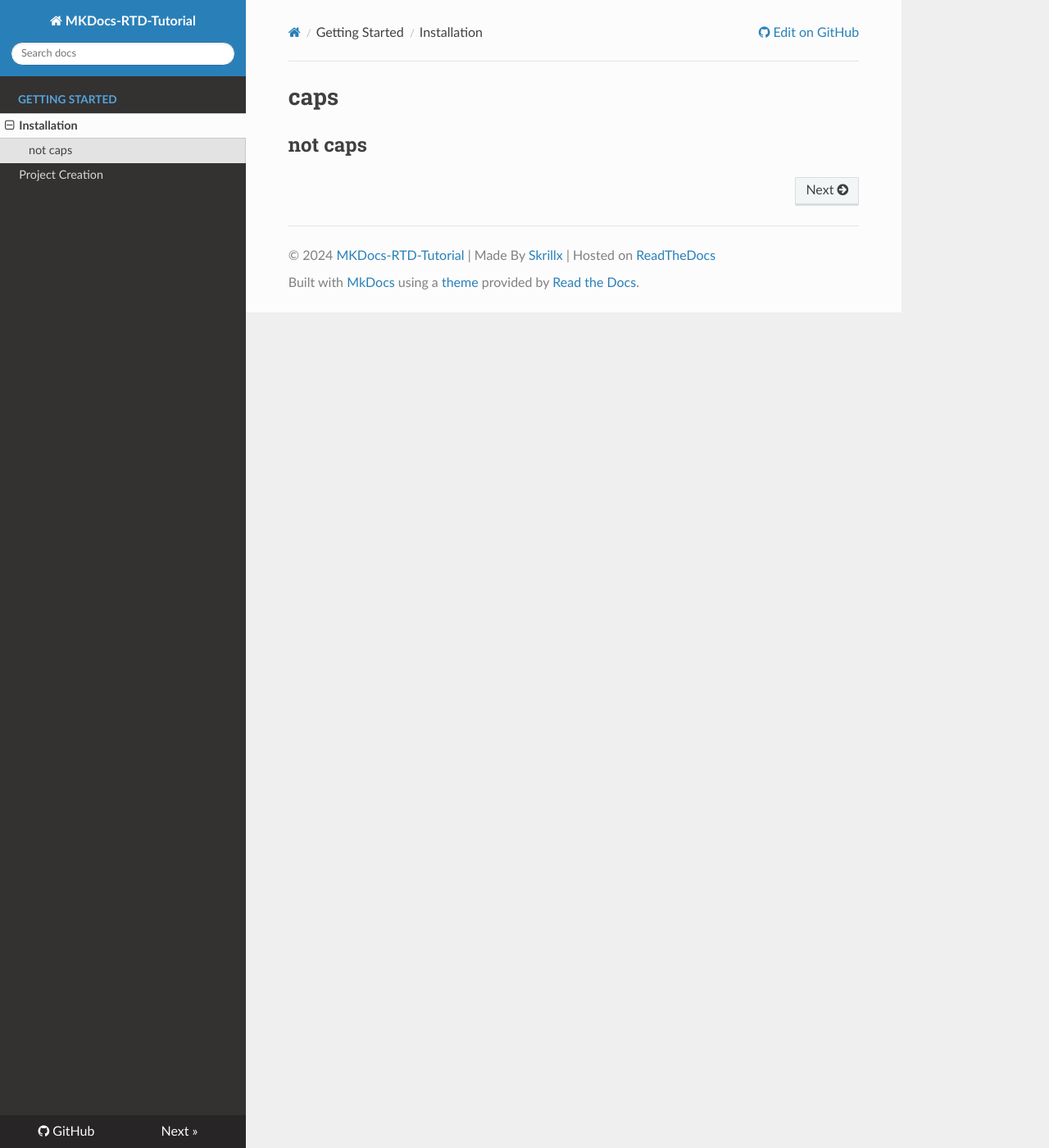
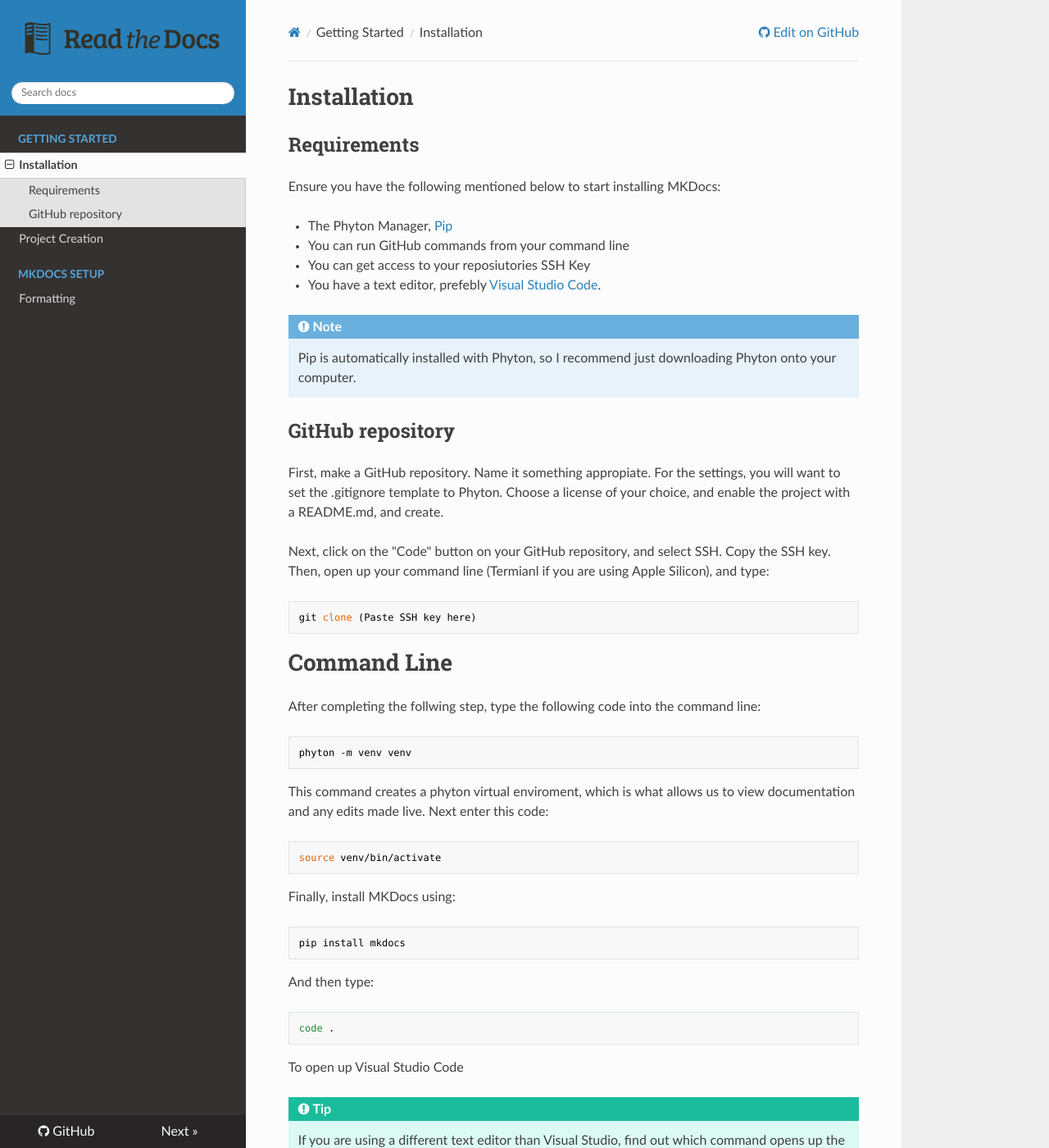
Before and after one commit to Skrillx13/MKDocs-RTD-Tutorial, an MkDocs documentation site: the page built from docs/gettingstarted/installation.md, in a window 1280 px wide and 1400 px high. Shown: the whole window at 82% size. Built offline with MkDocs 1.6.1, drawn with Linux system fonts in a browser that asks for light colours; nearby versions of some CDN libraries; some of the changed text lies outside the part shown.

Commit message:
Added more documentation, and prepared for RTD Hosting

```diff
--- a/docs/gettingstarted/installation.md
+++ b/docs/gettingstarted/installation.md
@@ -1,3 +1,48 @@
-# caps
+# Installation
 
-## not caps
+## Requirements
+
+Ensure you have the following mentioned below to start installing MKDocs:
+
+- The Phyton Manager, [Pip](https://www.python.org/downloads/)
+- You can run GitHub commands from your command line
+- You can get access to your reposiutories SSH Key
+- You have a text editor, prefebly [Visual Studio Code](https://code.visualstudio.com).
+
+!!! note
+
+    Pip is automatically installed with Phyton, so I recommend just downloading Phyton onto your computer.
+
+## GitHub repository
+
+First, make a GitHub repository. Name it something appropiate. For the settings, you will want to set the .gitignore template to Phyton. Choose a license of your choice, and enable the project with a README.md, and create.
+
+Next, click on the "Code" button on your GitHub repository, and select SSH. Copy the SSH key. Then, open up your command line (Termianl if you are using Apple Silicon), and type:
+
+    git clone (Paste SSH key here)
+
+# Command Line
+
+After completing the follwing step, type the following code into the command line:
+
+    phyton -m venv venv
+
+This command creates a phyton virtual enviroment, which is what allows us to view documentation and any edits made live. Next enter this code:
+
+    source venv/bin/activate
+
+Finally, install MKDocs using:
+
+    pip install mkdocs
+
+And then type:
+
+    code .
+
+To open up Visual Studio Code
+
+!!! tip
+
+    If you are using a different text editor than Visual Studio, find out which command opens up the app from the Command Line, as "code ." may not work for all text editors.
+
+You have successfully installed MKDocs, and are now ready to start editing.
--- a/mkdocs.yml
+++ b/mkdocs.yml
@@ -10,11 +10,11 @@ repo_url: https://github.com/Skrillx13/MKDocs-RTD-Tutorial
 
 # Copyright
 copyright: |
-  &copy; 2024 <a href="https://github.com/Skrillx13/MKDocs-RTD_Tutorial"  target="_blank" rel="noopener">MKDocs-RTD-Tutorial</a> | Made By <a href='https://beacons.ai/skrillx' target='_blank' class='cauthor'>Skrillx</a> | Hosted on <a href='https://about.readthedocs.com/?ref=readthedocs.com' target='_blank' class='cauthor'>ReadTheDocs</a>
-
+  &copy; 2024 <a href="https://github.com/Skrillx13/MKDocs-RTD_Tutorial"  target="_blank" rel="noopener">MKDocs-RTD-Tutorial</a> | Made By <a href='https://beacons.ai/skrillx' target='_blank' class='cauthor'>Skrillx</a>
 # Configuration
 theme:
   name: readthedocs
+  logo: assets/images/rtdicon.svg
 
 # Extensions
 markdown_extensions:
@@ -25,3 +25,5 @@ nav:
   - Getting Started:
     - Installation: gettingstarted/installation.md
     - Project Creation: gettingstarted/projectcreate.md
+  - MKDocs Setup:
+    - Formatting: setup/formatting.md
--- a/pyproject.toml
+++ b/pyproject.toml
@@ -3,6 +3,6 @@ requires = ["flit_core >=3.2,<4"]
 build-backend = "flit_core.buildapi"
 
 [project]
-name = "lumache"
-authors = [{name = "Graziella", email = "graziella@lumache"}]
+name = "MKDocs-RTD-Tutorial"
+authors = [{name = "Skrillx", email = "skrillx1300@gmail.com"}]
 dynamic = ["version", "description"]
```
Also changed, not shown: .readthedocs.yml (+17 -10 lines), docs/gettingstarted/projectcreate.md (+1 -0 lines), docs/requirements.txt (added, +66 -0 lines), docs/assets/images/rtdicon.svg (added), docs/setup/formatting.md (added), 2 other files.
